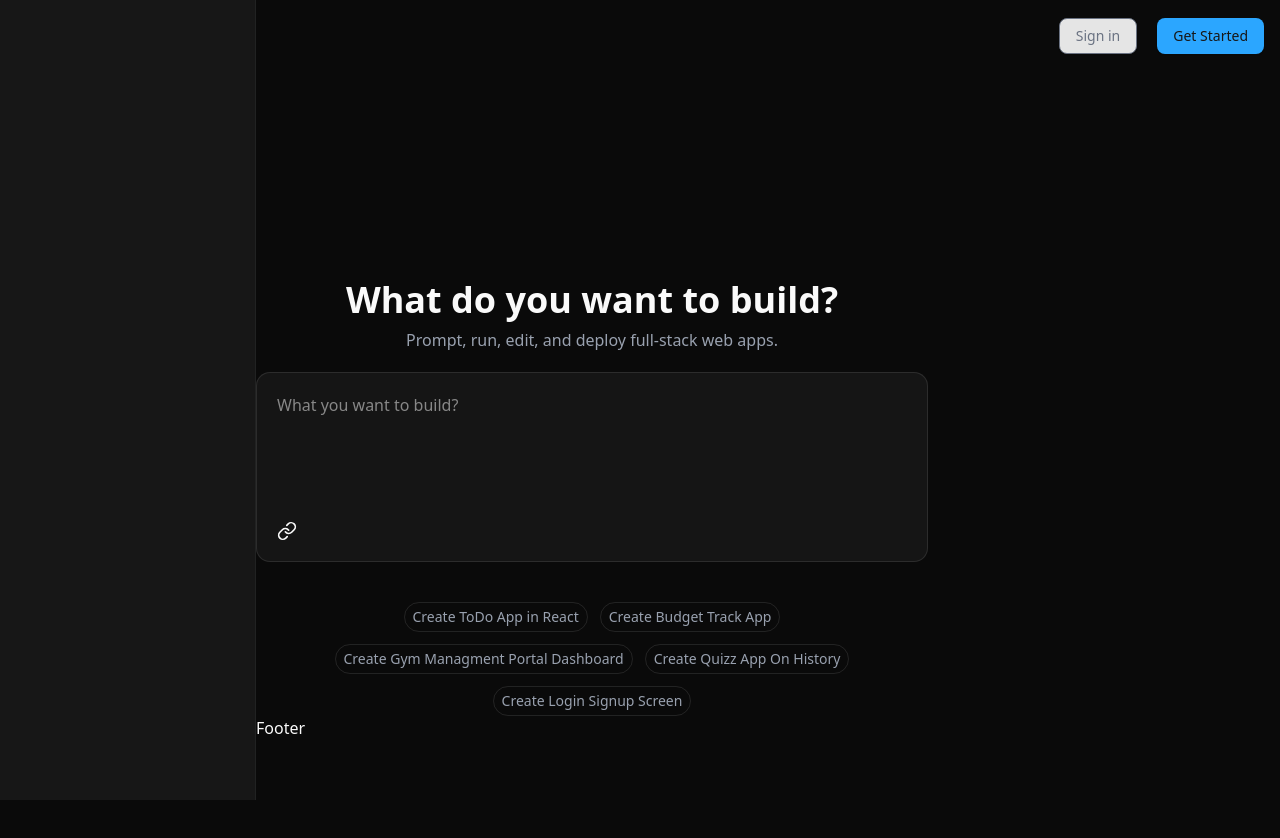
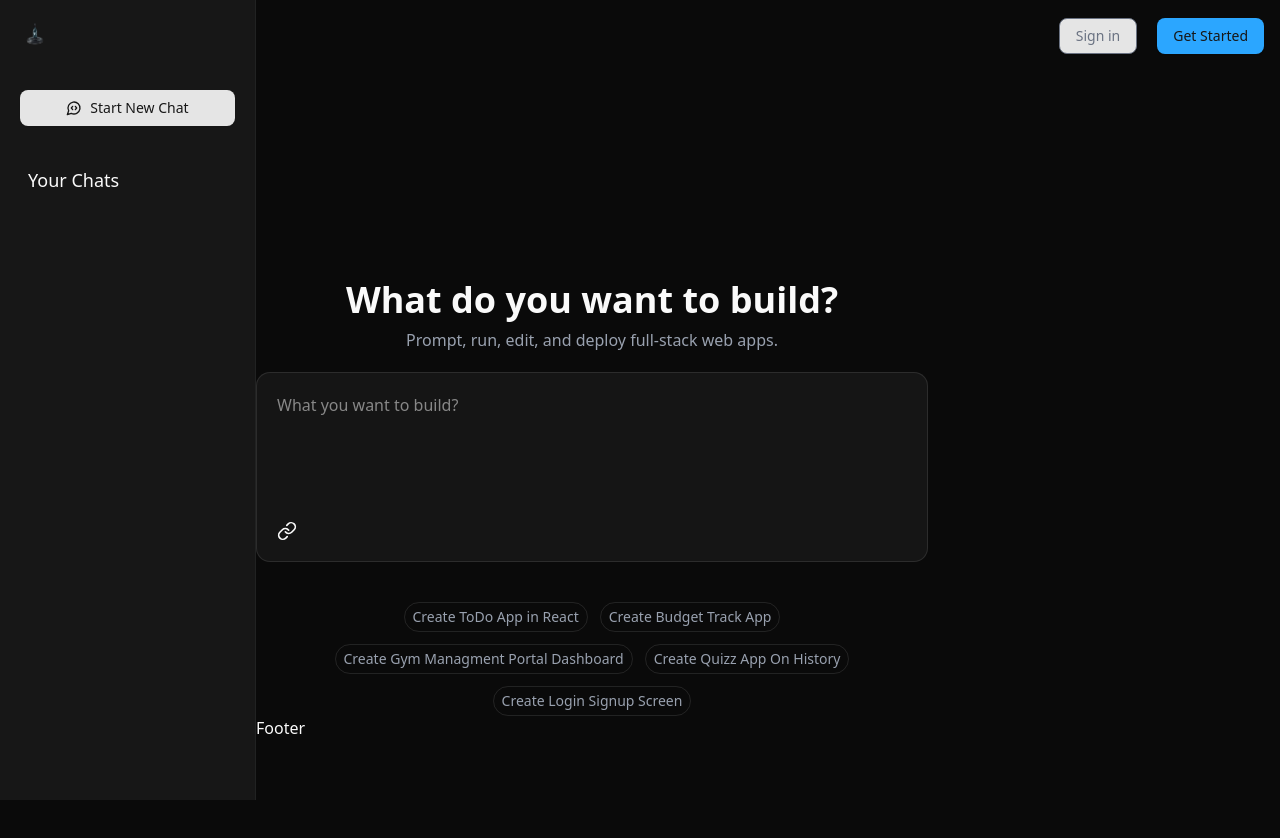
Before and after one commit to NiranjanKumar001/Fabrion, a Next.js app in the folder frontend/: page / in a window 1280 px wide. Shown: the top 838 px of the page. Built offline with nearby package versions, Linux system fonts and the light colour scheme; no server answers.

Commit message:
adding history

```diff
--- a/frontend/components/custom/AppSideBar.jsx
+++ b/frontend/components/custom/AppSideBar.jsx
@@ -5,14 +5,24 @@ import {
   SidebarGroup,
   SidebarHeader,
 } from "@/components/ui/sidebar"
+import Image from "next/image"
+import { Button } from "../ui/button"
+import { MessageCircleCode } from "lucide-react"
+import WorkspaceHistory from "./WorkspaceHistory"
 
 export function AppSidebar() {
   return (
     <Sidebar>
-        <SidebarHeader />
-        <SidebarContent>
+      <SidebarHeader className="p-5">
+        <Image src={'/logo.png'} alt='logo' width={30} height={30} />
+      </SidebarHeader>
+
+      <SidebarContent className='p-5'>
+        <Button><MessageCircleCode/>Start New Chat</Button>
         <SidebarGroup />
-          <SidebarGroup />
+        <SidebarGroup>
+          <WorkspaceHistory/>
+        </SidebarGroup>
       </SidebarContent>
       <SidebarFooter />
     </Sidebar>
--- /dev/null
+++ b/frontend/components/custom/WorkspaceHistory.jsx
@@ -0,0 +1,28 @@
+"use client"
+import { UserDetailContext } from '@/context/UserDetailContext'
+import { api } from '@/convex/_generated/api';
+import { useConvex } from 'convex/react';
+import React, { useContext, useEffect } from 'react'
+
+function WorkspaceHistory() {
+    const {userDetail,setUserDetail}=useContext(UserDetailContext);
+    const convex=useConvex();
+
+    useEffect(()=>{
+        userDetail&&GetAllWorkspace();
+    },[userDetail])
+
+    const GetAllWorkspace=async()=>{
+        const result=await convex.query(api.workspace.GetAllWorkspace,{
+            userId:userDetail?._id
+        })
+        console.log(result)
+    }
+    return (
+        <div>
+            <h2 className='font-medium text-lg'>Your Chats</h2>
+        </div>
+    )
+}
+
+export default WorkspaceHistory
--- a/frontend/convex/workspace.js
+++ b/frontend/convex/workspace.js
@@ -61,3 +61,17 @@ export const GetWorkspace = query({
         return result;
     }
 })
+
+export const GetAllWorkspace=query({
+    args:{
+        userId:v.id('users')
+
+    },
+    handler:async(ctx,db)=>{
+        const result=await ctx.db.query('workspace')
+        .filter(q=>q.eq(q.field('user'),args.userId))
+        .collect();
+
+        return result;
+    }
+})
```
Lines whose indentation alone changed are shown as unchanged.
